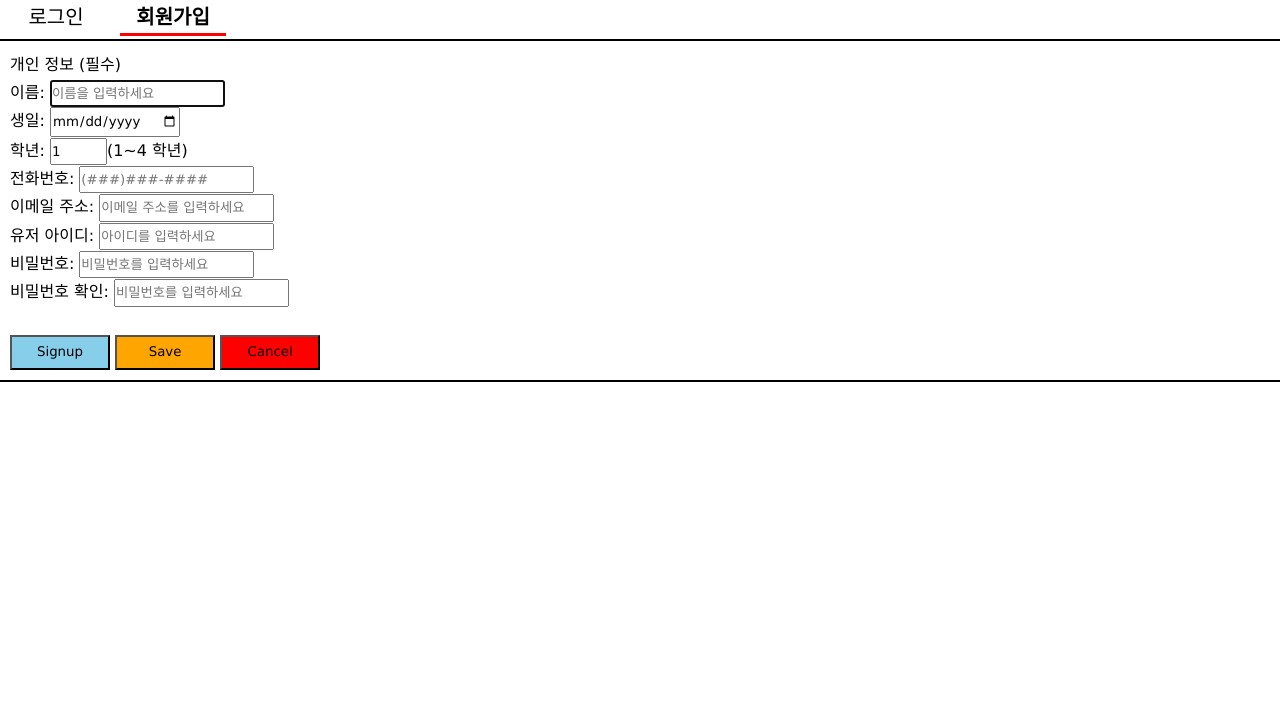
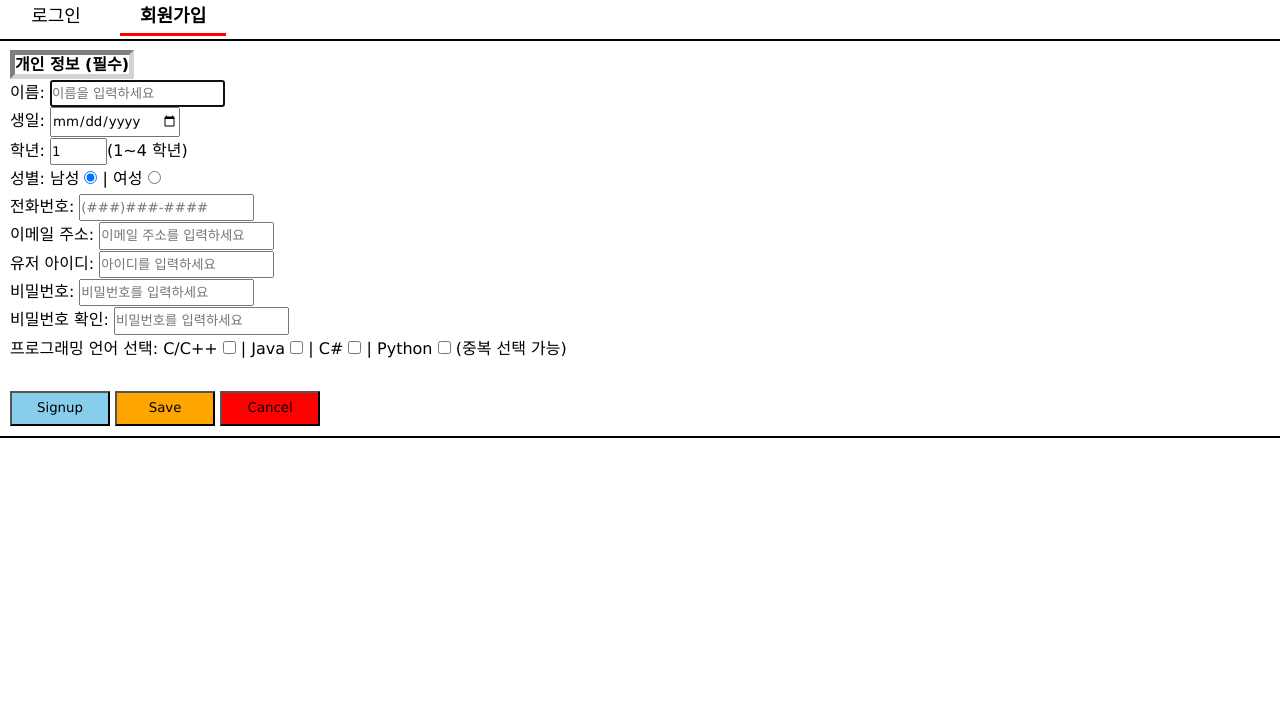
Before and after one commit to 2022148033/HomeworkRepository, a plain HTML site: page LAB2/signup.html in a window 1280 px wide. Shown: the part 75-800 px from the top of the page. Drawn offline with Linux system fonts and the light colour scheme.

Commit message:
LAB2 Final

```diff
--- a/LAB2/main.css
+++ b/LAB2/main.css
@@ -7,6 +7,7 @@
 
 
 h1 {
+    font-family: "Georgia";
     text-align: center;
     margin-top: 10px;
 }
@@ -15,7 +16,7 @@ a {
     color: black;
 }
 span {
-    border-style: solid;
+    border: 5px inset lightgray;
 }
 hr {
     border-style: solid;
@@ -32,7 +33,7 @@ form {
     height: 30px;
     text-align: center;
 
-    font-size: 20px;
+    font-size: 18px;
     padding: 3px;
     margin: 3px;
 }
--- a/LAB2/signup.html
+++ b/LAB2/signup.html
@@ -14,7 +14,7 @@
 
         <hr>
         <form method = "GET" autocomplete = "on" action = "login.html">
-            <p>개인 정보 (필수)</p>
+            <span><strong>개인 정보 (필수)</strong></span>
             <p>
                 <label>이름: <input name = "name" type = "text" placeholder = "이름을 입력하세요" autofocus required></label>
             </p>
@@ -25,8 +25,14 @@
                 <label>학년: <input name = "grade" type = "number" min = "1" max = "4" step = "1" value = "1" required>(1~4 학년)</label>
             </p>
             <p>
+                성별:
+                <label>남성 <input name = "gender" type = "radio" value = "Male" checked></label>
+                |
+                <label>여성 <input name = "gender" type = "radio" value = "Female"></label>
+            </p>
+            <p>
                 <label>전화번호: <input name = "tel" type = "tel" placeholder = "(###)###-####"
-                    pattern = "\(\d{3}\)\d{3}-\d{4}" required></label>
+                    pattern = "\(\d{3}\)\d{3}-\d{4}" autocomplete = "off"></label>
             </p>
             <p>
                 <label>이메일 주소: <input name = "email" type = "email" placeholder = "이메일 주소를 입력하세요" required></label>
@@ -40,6 +46,17 @@
             <p>
                 <label>비밀번호 확인: <input name = "passwordc_check" type = "password" placeholder = "비밀번호를 입력하세요" required></label>
             </p>
+            <p>
+                프로그래밍 언어 선택:
+                <label>C/C++ <input name = "programming_language" type = "checkbox" value = "C/C++"></label>
+                |
+                <label>Java <input name = "programming_language" type = "checkbox" value = "Java"></label>
+                |
+                <label>C# <input name = "programming_language" type = "checkbox" value = "C#"></label>
+                |
+                <label>Python <input name = "programming_language" type = "checkbox" value = "Python"></label>
+                 (중복 선택 가능)
+            </p>
 
             <p>
                 <br>
```
Also changed, not shown: LAB2/login.html (+1 -1 lines).
